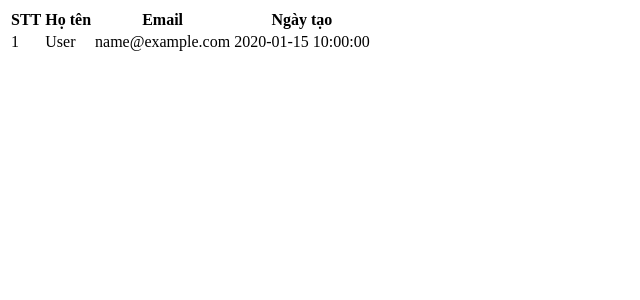
After one commit to trgiahuy14/php-mvc-project, a PHP site: template app/Views/users.php in a window 1280 px wide. The commit adds this page. Shown: the top 300 px of the page, without its empty margins (0-640 px from the left). Run offline with PHP 8.4, Linux system fonts and the light colour scheme; the template is opened without the code that fills it: most values are stand-ins (such as "Sample title", 1, 10 or a date in 2020).

Commit message:
feat(users): add controller and view logic for getAllUsers

```diff
--- /dev/null
+++ b/app/Views/users.php
@@ -0,0 +1,34 @@
+<!DOCTYPE html>
+<html lang="en">
+
+<head>
+    <meta charset="UTF-8">
+    <meta name="viewport" content="width=device-width, initial-scale=1.0">
+    <title>VIEW</title>
+</head>
+
+<body>
+    <table>
+        <thead>
+            <th>STT</th>
+            <th>Họ tên</th>
+            <th>Email</th>
+            <th>Ngày tạo</th>
+        </thead>
+
+        <tbody>
+            <?php
+            $dem = 1;
+            foreach ($data as $item): ?>
+                <tr>
+                    <td><?php echo $dem++ ?></td>
+                    <td><?php echo $item['fullname'] ?></td>
+                    <td><?php echo $item['email'] ?></td>
+                    <td><?php echo $item['created_at'] ?></td>
+                </tr>
+            <?php endforeach; ?>
+        </tbody>
+    </table>
+</body>
+
+</html>
```
Also changed, not shown: app/Controllers/UsersController.php (added, +13 -0 lines), index.php (+7 -0 lines).
